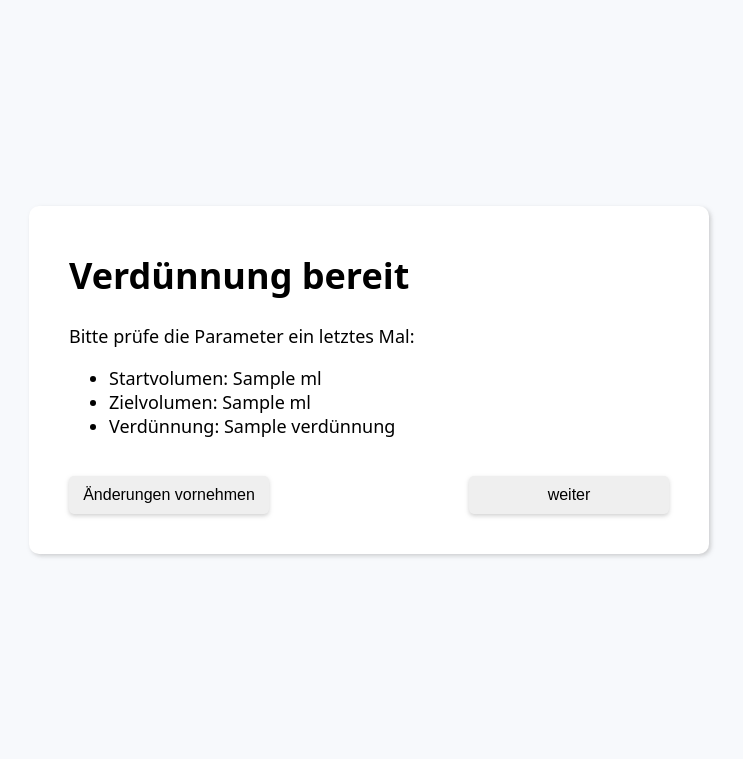
After one commit to schnick23/EingefetteteSysteme_Probenverduenner_klein, a Python web app: template app/templates/check.html in a window 1280 px wide. The commit adds this page. Shown: the top 759 px of the page, without its empty margins (271-1014 px from the left). Run offline with Jinja, Linux system fonts and the light colour scheme; the template is opened without the code that fills it: most values are stand-ins (such as "Sample title", 1, 10 or a date in 2020).

Commit message:
Checksite

```diff
--- a/app/static/app.js
+++ b/app/static/app.js
@@ -185,7 +185,7 @@
     if (data && data.ok && data.task_id) {
       notify('Start gesendet');
       // Weiterleitung auf die Laufzeit-Seite mit nur Ladebalken/Abbrechen
-      window.location.href = `/running/${encodeURIComponent(data.task_id)}`;
+      window.location.href = `/check/${encodeURIComponent(data.task_id)}`;
     } else {
       notify('Start fehlgeschlagen', true);
     }
--- /dev/null
+++ b/app/templates/check.html
@@ -0,0 +1,82 @@
+<!doctype html>
+<html lang="de">
+
+<head>
+    <meta charset="utf-8">
+    <title>Prüfseite</title>
+    <meta name="viewport" content="width=device-width, initial-scale=2">
+    <style>
+        body {
+            font-family: Arial, sans-serif;
+            padding: 20px;
+            background-color: #f7f9fc/*#e3fcf0*/;
+            display: flex;
+            justify-content: center;
+            align-items: center;
+            min-height: 90vh;
+            margin: 0;
+        }
+
+        .page{
+            min-width: 600px;
+            max-width: 600px;
+            box-shadow: 2px 2px 4px rgba(128, 128, 128, 0.358);
+            border-radius: 10px;
+            background-color: #ffffff;
+            padding : 20px 40px 40px 40px;
+            border-radius: 10px;
+            font-family: ui-sans-serif, system-ui, -apple-system, Segoe UI, Roboto, Helvetica, Arial, "Apple Color Emoji", "Segoe UI Emoji";
+            font-size: 18px;
+            color: #000000/*#2ECC71*/;
+
+        }
+        button{
+            margin-top: 20px;
+            padding: 10px;
+            font-size: 16px;
+            border-radius: 5px;
+            box-shadow: 0px 2px 4px rgba(128, 128, 128, 0.358);;
+            cursor: pointer;
+            border: none;
+            width: 200px;
+        }
+        #button1:hover {
+            background-color: #5e5e5ed0;
+            color: white;
+        }
+        #button2:hover {
+            background-color: #2ECC71;
+            color: white
+        }
+        .button-group {
+            display: flex;
+            justify-content: space-between;
+        }
+
+    </style>
+</head>
+
+<body>
+    <div class="page">
+        <header class="page-header">
+            <h1>Verdünnung bereit</h1>
+
+        </header>
+
+        <main class="page-main">
+            <p>Bitte prüfe die Parameter ein letztes Mal:</p>
+            <ul>
+                <li>Startvolumen: {{ start_volume }} ml</li>
+                <li>Zielvolumen: {{ target_volume }} ml</li>
+                <li>Verdünnung: {{ verdünnung }} </li>
+
+        </main>
+        <div class="button-group">
+            <button id="button1" onclick="window. location.href='index.html'" >Änderungen vornehmen</button>
+            <button id="button2" onclick="window.location.href='running.html'"
+                >weiter</button>
+        </div>
+    </div>
+</body>
+
+</html>
```
Also changed, not shown: app/main.py (+6 -3 lines), app/static/style.css (+25 -6 lines), app/templates/running.html (+83 -14 lines), 1 other file.
